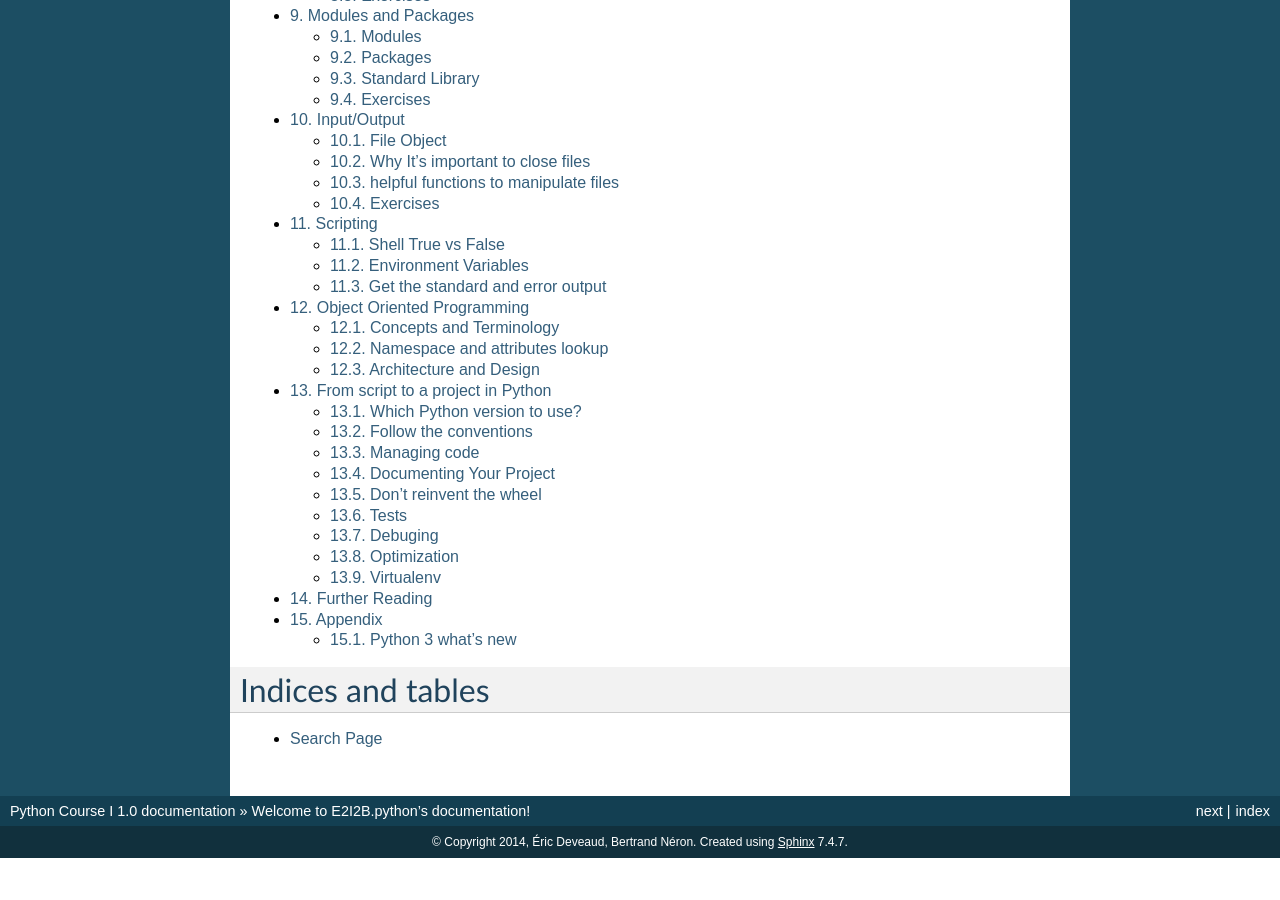
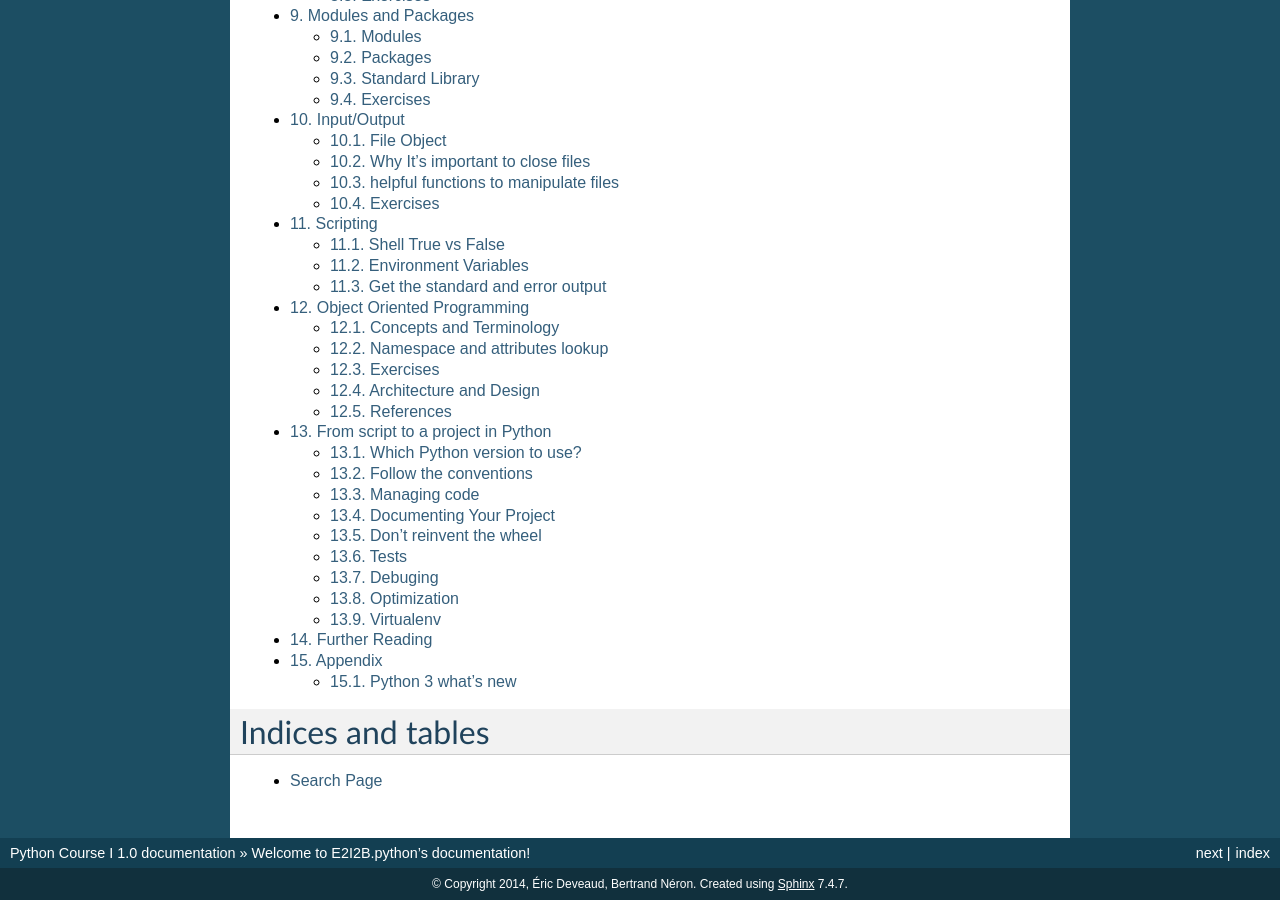
Before and after one commit to C3BI-pasteur-fr/python-course-1, a Sphinx documentation site: the page built from source/index.rst, in a window 1280 px wide and 900 px high, scrolled down 1079 px. Built offline with Sphinx 7.4.7, drawn with Linux system fonts in a browser that asks for light colours; before the commit the page ends 1937 px from its top, so only the background shows below that; part of the change alters nothing that is shown.

```diff
--- a/source/Object_Oriented_Programming.rst
+++ b/source/Object_Oriented_Programming.rst
@@ -489,7 +489,7 @@ without being to read the entire code of a class.::
          self.name = name
          self.sequence = seq
          self.nucleic = True
-         for char in self.seq:
+         for char in self.sequence:
             if char not in self.alphabet:
                self.nucleic = False
                break
@@ -589,17 +589,119 @@ Control the access to the attributes
 with underscore
 ^^^^^^^^^^^^^^^
 
+“Private” instance variables that cannot be accessed except from inside an object don’t exist in Python.
+However, there is a convention that is followed by most Python code: a name prefixed with an underscore (e.g. _spam)
+should be treated as a non-public part of the API (whether it is a function, a method or a data member).
+It should be considered an implementation detail and subject to change without notice.
+
 with double underscores
 ^^^^^^^^^^^^^^^^^^^^^^^
 
+For private methods and functions, a leading underscore is conventionally added.
+This rule was quite controversial because of the name mangling feature in Python.
+When a method has two leading underscores, it is renamed on the fly by the
+interpreter to prevent a name collision with a method from any subclass.
+So some people tend to use a double leading underscore for their private attributes
+to avoid name collision in the subclasses:
+
+.. literalinclude:: _static/code/mangling.py
+   :linenos:
+   :language: python
+
+The original motivation for name mangling in Python was not to provide a private
+gimmick like in C++, but to make sure that some base classes implicitly avoid
+collisions in subclasses, especially in multiple inheritance contexts. But using it for
+every attribute obfuscates the code in private, which is not Pythonic at all.
+
+[ziade]_
+
 with property
 ^^^^^^^^^^^^^
+
+the python way to control the access of attribute is using *property()*.
+
+The purpose of this function is to create a property of a class.
+A property looks and acts like an ordinary attribute, except that you provide methods that control access to the attribute.
+
+There are three kinds of attribute access: read, write, and delete.
+When you create a property, you can provide any or all of three methods
+that handle requests to read, write, or delete that attribute.
+
+Here is the general method for adding a property named p to a new-style class C.
+
+class C(...):
+    def R(self):
+        ...read method...
+    def W(self, value):
+        ...write method...
+    def D(self):
+        ...delete method...
+    p = property(R, W, D, doc)
+    ...
+
+where:
+
+    R is a getter method that takes no arguments and returns the effective attribute value.
+    If omitted, any attempt to read that attribute will raise AttributeError.
+
+    W is a setter method that takes one argument and sets the attribute to that argument's value.
+    If omitted, any attempt to write that attribute will raise AttributeError.
+
+    D is a deleter method that deletes the attribute.
+    If omitted, any attempt to delete that attribute will raise AttributeError.
+
+
+But in most case you will see a shorter notation using decorators
+
+For example, suppose you want to provide your class with a property named state,
+and your a getter method returns a private attribute named ._state. You could define it like this:
+
+    @property
+    def state(self):
+        '''The internal state property.'''
+        return self._state
+
+In this example, not only will the .state() method be the getter for this property,
+but the documentation string '''The internal state property.'''
+will be stored as the documentation string for the property.
+
+Suppose further that you want to write a setter method that checks to make sure the argument is a
+positive number less than or equal to 2. To use the built-in setter method to write your setter,
+give the function the same name as the property, and decorate it with P.setter where P
+is the name of the previously defined getter:
+
+    @state.setter
+    def state(self, k):
+        if not (0 <= k <= 2):
+            raise ValueError("Must be 0 through 2 inclusive!")
+        else:
+            self._state = k
+
+Similarly, you can write a deleter method by decorating it with P.deleter:
+
+    @state.deleter
+    def state(self):
+        del self._state
+
+
+Exercises
+=========
 
 
 can you explain this result (use environment to explain) ?
 how to modify the class variable *a*
 
 
+deleting object
+----------------
+Any attribute of an object can be deleted anytime, using the del statement.
+We can even delete the object itself, using the del statement.
+
+Actually, it is more complicated than that.
+When we do c1 = ComplexNumber(1,3), a new instance object is created in memory and the name c1 binds with it.
+On the command del c1, this binding is removed and the name c1 is deleted from the corresponding namespace.
+The object however continues to exist in memory and if no other name is bound to it, it is later automatically destroyed.
+This automatic destruction of unreferenced objects in Python is also called garbage collection.
 
 Architecture and Design
 =======================
@@ -654,3 +756,8 @@ Composition
 
 Abstract classes
 ----------------
+
+
+References
+==========
+.. [ziade] Tarke Ziadé: Expert Python Programming,(2008) PACKT publishing
--- /dev/null
+++ b/source/_static/code/mangling.py
@@ -0,0 +1,32 @@
+from __future__ import print_function
+
+class Sequence:
+
+    __alphabet = 'ATGC'
+
+    def __init__(self, name, seq):
+        """
+        :param seq: the sequence
+        :type seq: string
+        """
+        self.name = name
+        self.__sequence = seq
+
+    def is_nucleic(self):
+        is_nucleic = True
+        for char in self.__sequence:
+            if char not in self.__alphabet:
+               is_nucleic = False
+               break
+        return is_nucleic
+
+
+my_seq = Sequence('ecor1', 'GAATTC')
+
+print(my_seq.is_nucleic())
+
+print(my_seq.alphabet)
+
+print(Sequence.alphabet)
+
+print(my_seq._Sequence__alphabet)
```
